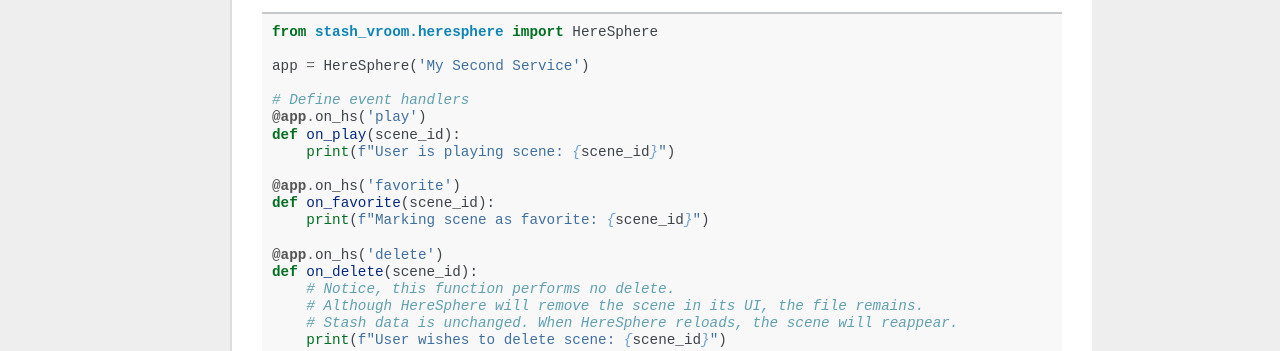
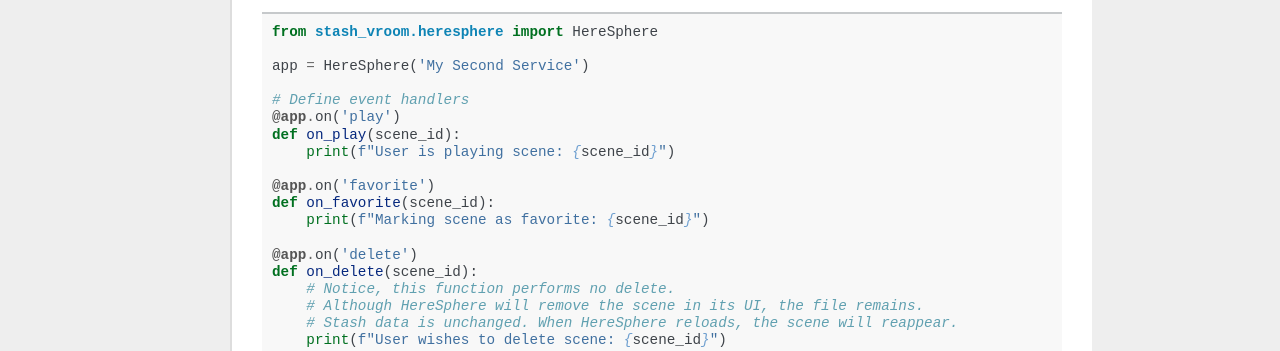
Before and after one commit to zyquon/stash-vroom, a Sphinx documentation site: the page built from doc/cookbook.rst, in a window 1280 px wide. Shown: the part 694-1045 px from the top of the page. Built offline with Sphinx 7.4.7, drawn with Linux system fonts in a browser that asks for light colours; pages that are not in the unit, such as notebooks, are missing from menus.

Commit message:
Small documentation updates

```diff
--- a/doc/cookbook.rst
+++ b/doc/cookbook.rst
@@ -36,15 +36,15 @@
     app = HereSphere('My Second Service')
 
     # Define event handlers
-    @app.on_hs('play')
+    @app.on('play')
     def on_play(scene_id):
         print(f"User is playing scene: {scene_id}")
 
-    @app.on_hs('favorite')
+    @app.on('favorite')
     def on_favorite(scene_id):
         print(f"Marking scene as favorite: {scene_id}")
 
-    @app.on_hs('delete')
+    @app.on('delete')
     def on_delete(scene_id):
         # Notice, this function performs no delete.
         # Although HereSphere will remove the scene in its UI, the file remains.
--- a/doc/user_guide.rst
+++ b/doc/user_guide.rst
@@ -19,9 +19,9 @@
 * The Stash UI needs a link to the HereSphere service to get the user started. Browse to Stash in HS, then click that link.
 
 TODO explain all the current logic out of the box: play/pause, favorite, double click, etc.
+
 Explain "views"
 Explain tags vs. markers
-
 
 Caveats
 -------
```
